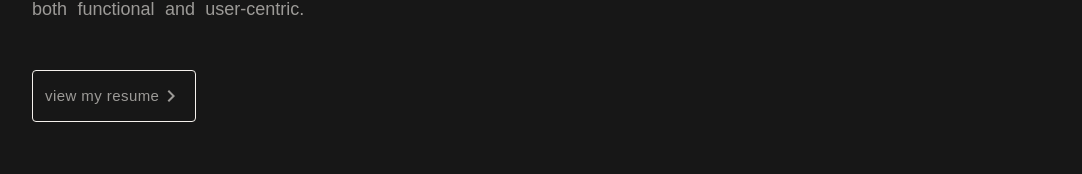
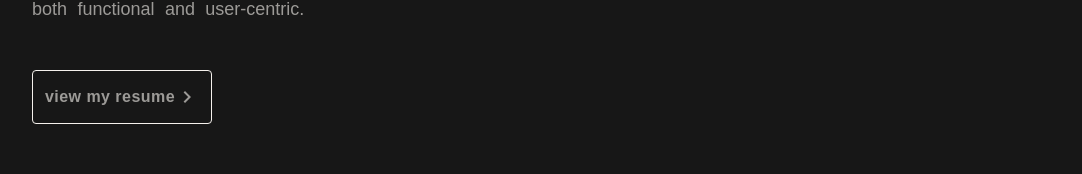
Before and after one commit to jsong73/jessica, a React (Create React App) app: page / in a window 1280 px wide. Shown: the part 267-441 px from the top of the page, without its empty margins (160-1242 px from the left). Built offline with nearby package versions, Linux system fonts and the light colour scheme; the HTML template or start-up script is replaced by a standard one; a web font is replaced by a local one.

Commit message:
icons added

```diff
--- a/src/components/Header.js
+++ b/src/components/Header.js
@@ -48,12 +48,12 @@ function Header() {
               borderColor: "#F5F1ED" ,
               color:"#F5F1ED"
           },
-          fontSize: 15,
+          fontSize: 16,
           textTransform: "none",
           padding: 1.5,
           fontFamily: "NTR, sans-serif" ,
-          borderColor: "#F5F1ED"
-
+          borderColor: "#F5F1ED",
+          fontWeight: "bold"
         }}
         > view my resume <KeyboardArrowRightOutlinedIcon />
       </Button>
--- a/src/components/Nav.js
+++ b/src/components/Nav.js
@@ -19,7 +19,6 @@ function Nav() {
     <div className="navbar">
         <Sidenav>
 
-
         <Sidenav.Body>
         <div className="navbar-items">
             {navItems.map((navItem, i) => (
@@ -28,9 +27,6 @@ function Nav() {
         </div>
         </Sidenav.Body>
         </Sidenav>
-
-
-
 
 
     <div className="nav-icons">
```
Also changed, not shown: src/App.css (+0 -10 lines).
